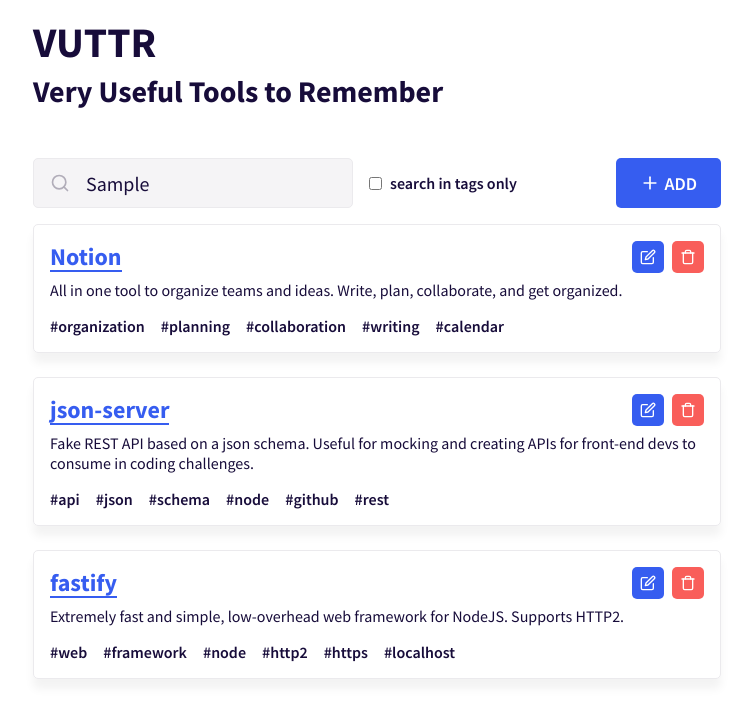
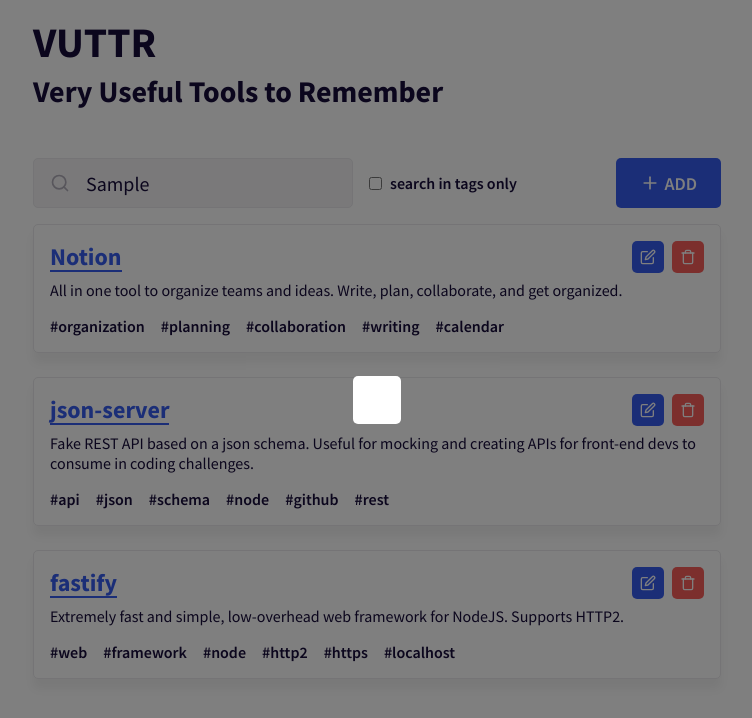
Before and after one commit to orenatodos/vuttr, a React (Create React App) app: page / in a window 1280 px wide. Both pictures are taken after typing "Sample" into the empty fields and a click on the button "ADD". Shown: the top 718 px of the page, without its empty margins (263-1015 px from the left). Built offline with nearby package versions, Linux system fonts and the light colour scheme; data requests are answered from the project's data file.

Commit message:
:sparkles: feat: cria o componente Modal

```diff
--- a/public/index.html
+++ b/public/index.html
@@ -14,6 +14,7 @@
 <body>
   <noscript>You need to enable JavaScript to run this app.</noscript>
   <div id="root"></div>
+  <div id="modal-root"></div>
 </body>
 
 </html>
--- a/src/components/Header/index.tsx
+++ b/src/components/Header/index.tsx
@@ -1,10 +1,18 @@
+import { useCallback, useState } from 'react';
 import { FiPlus, FiSearch } from 'react-icons/fi';
 
 import Button from '../Button';
+import Modal from '../Modal';
 
 import * as S from './styles';
 
 export default function Header() {
+  const [isShown, setIsShown] = useState(false);
+
+  const handleModal = useCallback(() => {
+    setIsShown(!isShown);
+  }, [isShown]);
+
   return (
     <S.Container>
       <h1>VUTTR</h1>
@@ -20,8 +28,11 @@
             <span>Search in tags only</span>
           </S.Checkbox>
         </div>
-        <Button icon={FiPlus}>Add</Button>
+        <Button icon={FiPlus} onClick={handleModal}>
+          Add
+        </Button>
       </div>
+      <Modal isShown={isShown} />
     </S.Container>
   );
 }
--- /dev/null
+++ b/src/components/Modal/index.tsx
@@ -0,0 +1,23 @@
+import { PropsWithChildren } from 'react';
+
+import ReactDOM from 'react-dom';
+
+import * as S from './styles';
+
+const modalRoot = document.getElementById('modal-root') as HTMLElement;
+
+interface ModalProps {
+  isShown: boolean;
+}
+
+export default function Modal(props: PropsWithChildren<ModalProps>) {
+  const { isShown, children } = props;
+
+  const modal = (
+    <S.Container>
+      <div>{children}</div>
+    </S.Container>
+  );
+
+  return isShown ? ReactDOM.createPortal(modal, modalRoot) : null;
+}
--- /dev/null
+++ b/src/components/Modal/styles.ts
@@ -0,0 +1,21 @@
+import styled, { css } from 'styled-components';
+
+export const Container = styled.div`
+  ${({ theme }) => css`
+    position: fixed;
+    top: 0;
+    left: 0;
+    bottom: 0;
+    right: 0;
+    background: rgba(0, 0, 0, 0.5);
+    display: flex;
+    align-items: center;
+    justify-content: center;
+
+    > div {
+      background: ${theme.colors.white};
+      border-radius: ${theme.radius.default};
+      padding: ${theme.spacings.medium};
+    }
+  `}
+`;
```
Also changed, not shown: 1 other file (tests, documents, lock files or other folders).
